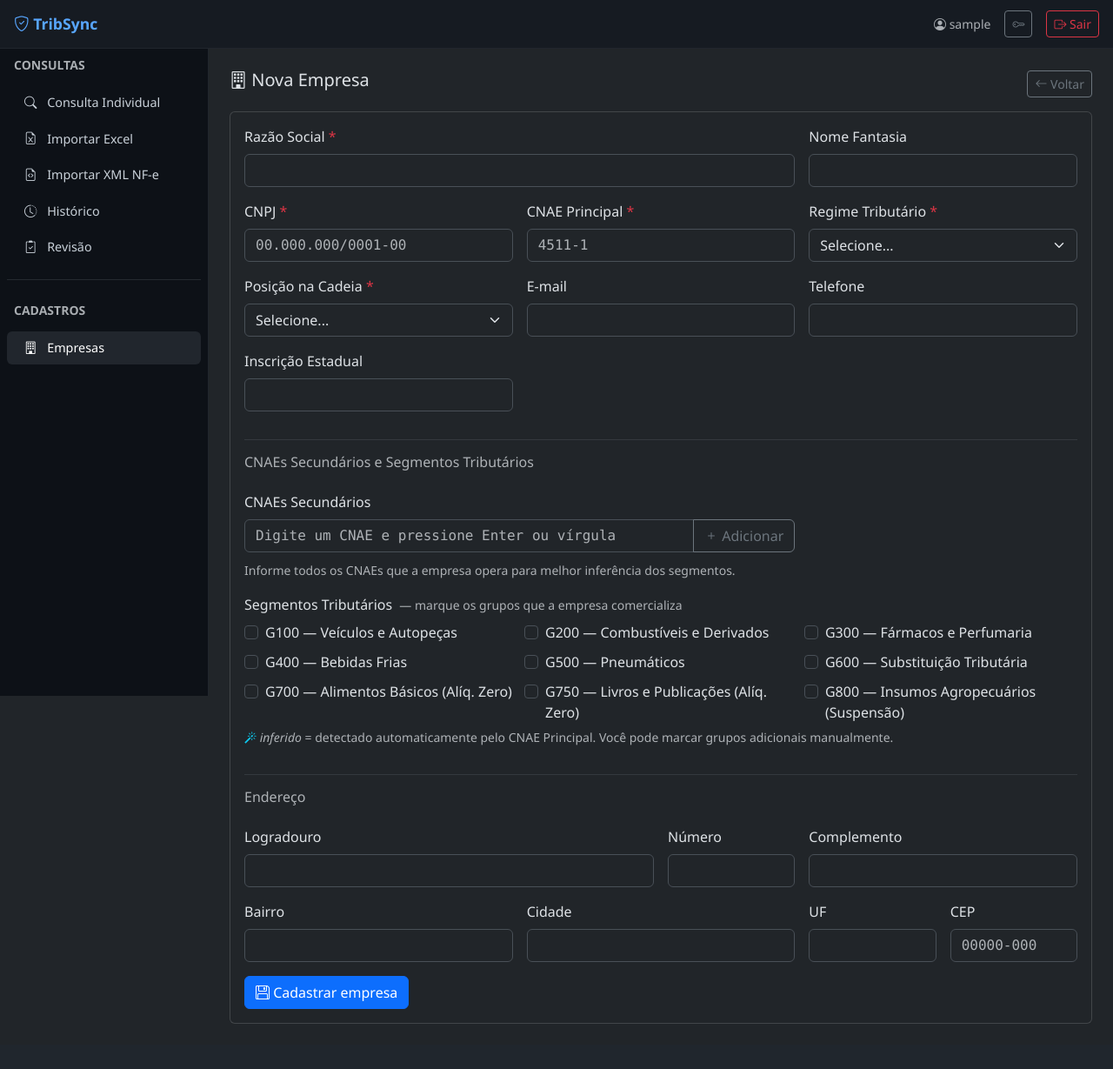
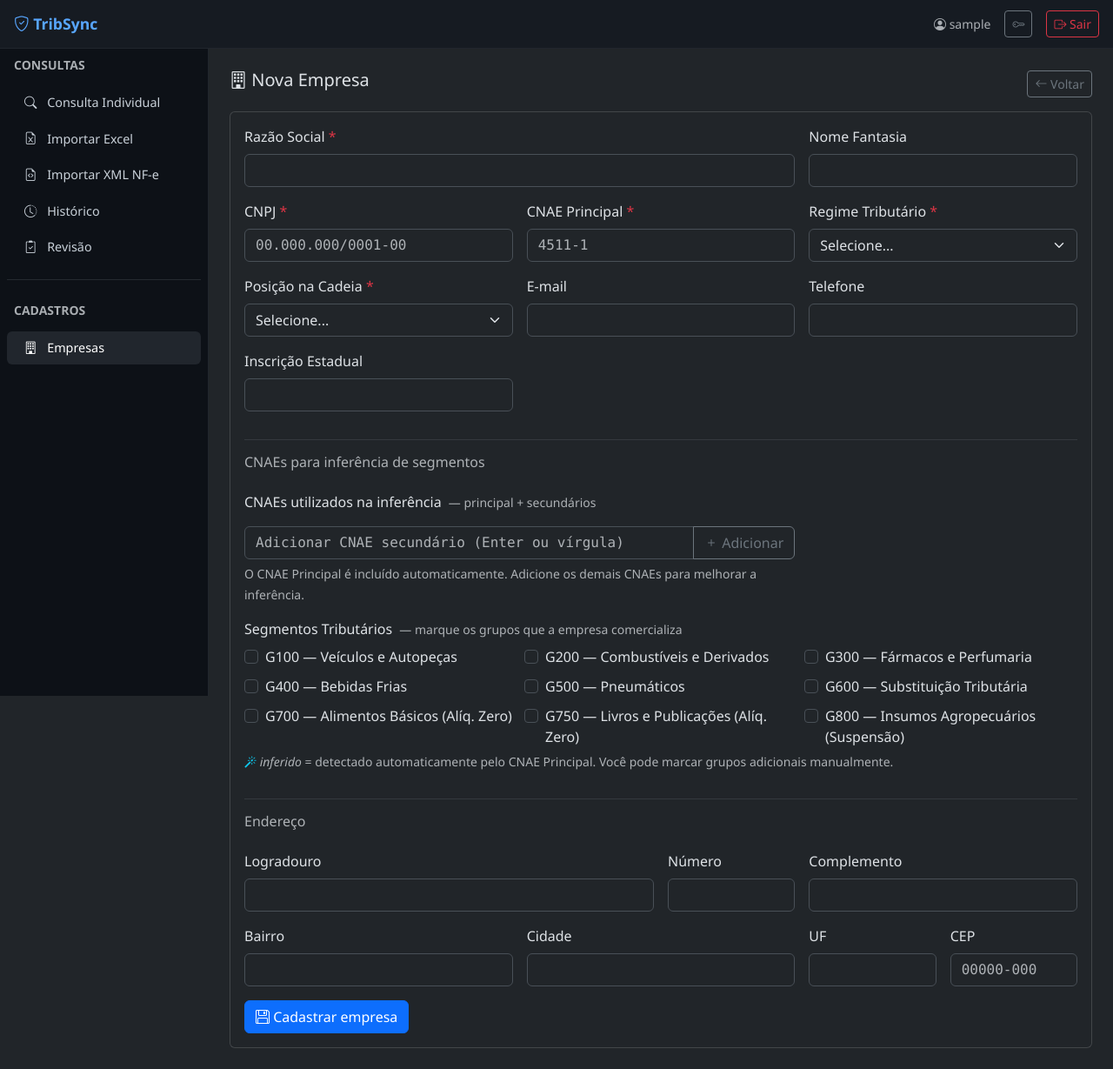
Before and after one commit to Patrickmot3/Auditor_tributario, a Flask app: page /empresas/nova in a window 1280 px wide. Shown: the whole page at 87% size. Before the commit the page ends 1177 px from the top, so only its background shows below. Run offline with Flask 3, Linux system fonts and the light colour scheme; the visitor is signed in with stand-in values (Sample User, id 1).

Commit message:
fix: aplica validação CNAE no lote Excel e unifica quadro de CNAEs no form
- consulta.py: extrai _aplicar_critica_cnae para nível de módulo e a
  chama também na rota lote_excel (era chamada somente em lote_xml)
- form.html: CNAE Principal exibido como tag não removível no mesmo
  quadro dos secundários; debounce 600ms no input atualiza segmentos em
  tempo real; DOMContentLoaded renderiza tags e badges no modo editar

Co-Authored-By: Claude Sonnet 4.6 <noreply@anthropic.com>

```diff
--- a/app/templates/empresa/form.html
+++ b/app/templates/empresa/form.html
@@ -73,19 +73,16 @@
 
         <!-- ── Segmentos Tributários ──────────────────────────────────────── -->
         <div class="col-12"><hr class="border-secondary">
-          <h6 class="text-muted">CNAEs Secundários e Segmentos Tributários</h6>
+          <h6 class="text-muted">CNAEs para inferência de segmentos</h6>
         </div>
 
         <div class="col-md-8">
-          <label class="form-label">CNAEs Secundários</label>
-          <div class="input-group mb-1">
-            <input type="text" id="cnaeSecInput" class="form-control font-monospace"
-                   placeholder="Digite um CNAE e pressione Enter ou vírgula">
-            <button class="btn btn-outline-secondary" type="button" id="btnAddCnae">
-              <i class="bi bi-plus"></i> Adicionar
-            </button>
-          </div>
-          <div id="cnaeSecTags" class="d-flex flex-wrap gap-1 mb-1">
+          <label class="form-label">
+            CNAEs utilizados na inferência
+            <span class="text-muted small ms-1">— principal + secundários</span>
+          </label>
+          <div id="cnaeSecTags" class="d-flex flex-wrap gap-1 mb-2">
+            <!-- tag do principal inserida por JS ao carregar -->
             {% for cnae in (empresa.cnaes_secundarios or []) %}
             <span class="badge bg-secondary d-flex align-items-center gap-1 cnae-tag" data-cnae="{{ cnae }}">
               {{ cnae }}
@@ -94,9 +91,16 @@
             </span>
             {% endfor %}
           </div>
+          <div class="input-group mb-1">
+            <input type="text" id="cnaeSecInput" class="form-control font-monospace"
+                   placeholder="Adicionar CNAE secundário (Enter ou vírgula)">
+            <button class="btn btn-outline-secondary" type="button" id="btnAddCnae">
+              <i class="bi bi-plus"></i> Adicionar
+            </button>
+          </div>
           <input type="hidden" name="cnaes_secundarios" id="cnaeSecHidden"
                  value="{{ (empresa.cnaes_secundarios or [])|join(',') if empresa else '' }}">
-          <small class="text-muted">Informe todos os CNAEs que a empresa opera para melhor inferência dos segmentos.</small>
+          <small class="text-muted">O CNAE Principal é incluído automaticamente. Adicione os demais CNAEs para melhorar a inferência.</small>
         </div>
 
         <div class="col-12">
@@ -209,6 +213,21 @@
 
 {% block extra_js %}
 <script>
+// ── Tag do CNAE Principal (não removível) ────────────────────────────────────
+
+function _atualizarTagPrincipal() {
+  const cnae = document.querySelector('[name="cnae_principal"]').value.replace(/\D/g, '').trim();
+  const old  = document.getElementById('tagPrincipal');
+  if (old) old.remove();
+  if (!cnae) return;
+  const container = document.getElementById('cnaeSecTags');
+  const span = document.createElement('span');
+  span.id = 'tagPrincipal';
+  span.className = 'badge bg-primary d-flex align-items-center gap-1';
+  span.innerHTML = `${cnae} <span class="ms-1 opacity-75" style="font-size:.65rem;font-weight:400">principal</span>`;
+  container.insertBefore(span, container.firstChild);
+}
+
 // ── CNAEs Secundários — tag input ────────────────────────────────────────────
 
 function _syncHidden() {
@@ -220,6 +239,7 @@ function _syncHidden() {
 function removerCnae(btn) {
   btn.closest('.cnae-tag').remove();
   _syncHidden();
+  _atualizarPreview();
 }
 
 function _adicionarCnae(valor) {
@@ -247,14 +267,13 @@ document.getElementById('btnAddCnae').addEventListener('click', () => {
 document.getElementById('cnaeSecInput').addEventListener('keydown', e => {
   if (e.key === 'Enter' || e.key === ',') {
     e.preventDefault();
-    const inp = e.target;
-    _adicionarCnae(inp.value);
-    inp.value = '';
+    _adicionarCnae(e.target.value);
+    e.target.value = '';
     _atualizarPreview();
   }
 });
 
-// ── Segmentos Preview — CNAE blur ────────────────────────────────────────────
+// ── Segmentos Preview ────────────────────────────────────────────────────────
 
 function _atualizarPreview() {
   const cnae = document.querySelector('[name="cnae_principal"]').value.trim();
@@ -265,9 +284,9 @@ function _atualizarPreview() {
     .then(r => r.json())
     .then(data => {
       const grupos = data.grupos || [];
-      document.querySelectorAll('.inferido-badge').forEach(badge => {
-        badge.classList.toggle('d-none', !grupos.includes(badge.dataset.grupo));
-      });
+      document.querySelectorAll('.inferido-badge').forEach(b =>
+        b.classList.toggle('d-none', !grupos.includes(b.dataset.grupo))
+      );
       document.querySelectorAll('.segmento-check').forEach(cb => {
         if (grupos.includes(cb.value)) cb.checked = true;
       });
@@ -275,6 +294,20 @@ function _atualizarPreview() {
     .catch(() => {});
 }
 
-document.querySelector('[name="cnae_principal"]').addEventListener('blur', _atualizarPreview);
+// CNAE Principal: debounce 600ms no input + atualiza tag
+let _debTimer;
+document.querySelector('[name="cnae_principal"]').addEventListener('input', () => {
+  clearTimeout(_debTimer);
+  _debTimer = setTimeout(() => {
+    _atualizarTagPrincipal();
+    _atualizarPreview();
+  }, 600);
+});
+
+// Ao carregar a página (modo editar): renderiza tag e badges
+document.addEventListener('DOMContentLoaded', () => {
+  _atualizarTagPrincipal();
+  _atualizarPreview();
+});
 </script>
 {% endblock %}
```
Also changed, not shown: app/routes/consulta.py (+35 -33 lines).
